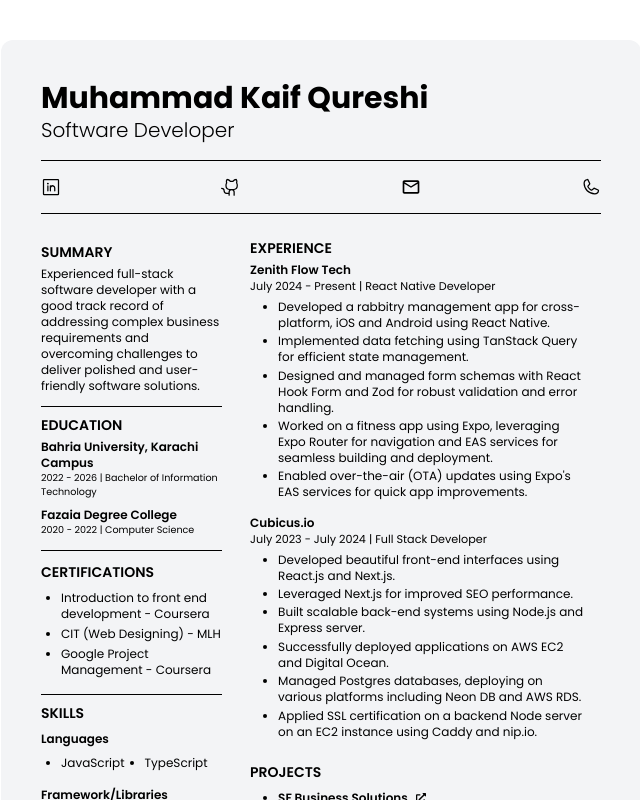
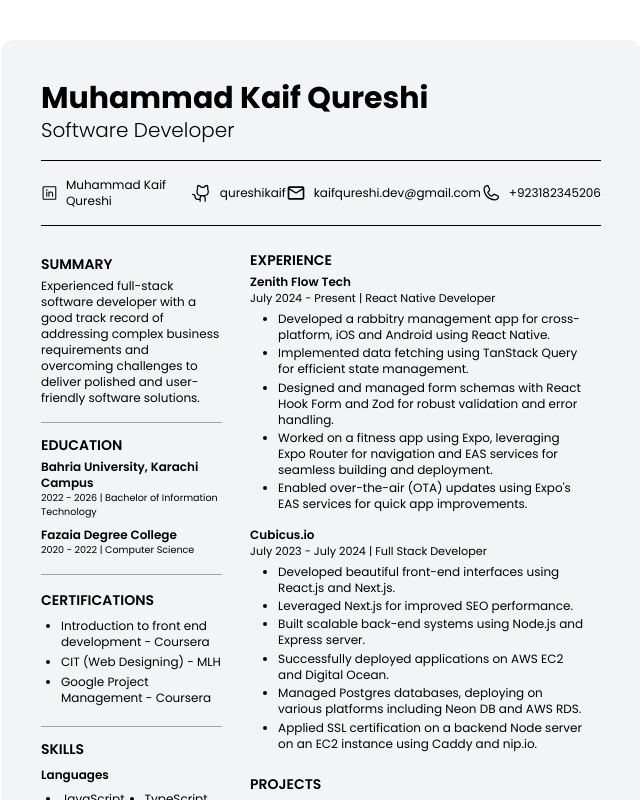
Before and after one commit to qureshikaif/my-resume, a Next.js app: page / in a window 1280 px wide. Shown: the top 800 px of the page, without its empty margins (319-959 px from the left). Built offline with nearby package versions, Linux system fonts and the light colour scheme.

Commit message:
chore: updated content

```diff
--- a/app/page.tsx
+++ b/app/page.tsx
@@ -1,7 +1,7 @@
 import Link from "next/link";
 import Divider from "./components/Divider";
 import { FaExternalLinkAlt } from "react-icons/fa";
-import { PiGithubLogo, PiGlobe, PiLinkedinLogo, PiPhone } from "react-icons/pi";
+import { PiGithubLogo, PiLinkedinLogo, PiPhone } from "react-icons/pi";
 import { MdOutlineMail } from "react-icons/md";
 
 const links = [
@@ -53,11 +53,11 @@
     value: "kaifqureshi.dev@gmail.com",
     url: "mailto:kaifqureshi.dev@gmail.com",
   },
-  {
-    icon: PiGlobe,
-    value: "kaifqureshi.vercel.app",
-    url: "https://kaifqureshi.vercel.app",
-  },
+  // {
+  //   icon: PiGlobe,
+  //   value: "kaifqureshi.vercel.app",
+  //   url: "https://kaifqureshi.vercel.app",
+  // },
   {
     icon: PiPhone,
     value: "+923182345206",
@@ -222,7 +222,7 @@
   {
     name: "Beam Fitness",
     url: "https://drive.google.com/file/d/1bstIH9HEFoKuif-Zar26aD6VgCI8Zvir/view?usp=sharing",
-    techStack: ["Expo | ", "Tanstack Query", "React Hook Form"],
+    techStack: ["Expo | ", "Tanstack Query | ", "React Hook Form"],
     description:
       "Beam Fitness is an app built with Expo, Gorhom BottomSheets, and robust form/data handling via React Hook Form and TanStack Query.",
   },
@@ -248,15 +248,22 @@
           </div>
         </div>
         <Divider className="my-4 h-[1px]" />
-        <div className="flex items-center justify-between mt-1">
-          {linksicons.map((link, index) => (
-            <Link href={link.url} key={index} target="_blank">
+        <div className="flex justify-between">
+          {linksicon.map((link, index) => (
+            <div
+              className="flex flex-row space-x-2 items-center justify-between"
+              key={index}
+            >
               <link.icon className="w-5 h-5" />
-            </Link>
+              <div className="flex items-center flex-grow space-x-2">
+                <Link className="text-xs" href={link.url} target="_blank">
+                  {link.value}
+                </Link>
+              </div>
+            </div>
           ))}
         </div>
         <Divider className="my-4 h-[1px]" />
-
         <div className="flex space-x-4">
           <div className="w-1/3 h-full mt-2">
             <div className="space-y-1 py-1">
@@ -268,7 +275,7 @@
                 software solutions.
               </p>
             </div>
-            <Divider className="my-2 h-[0.5px]" />
+            <Divider className="my-3 h-[0.5px] bg-gray-400" />
 
             <h1 className="uppercase text-sm font-semibold">Education</h1>
             {education.map((edu, index) => (
@@ -296,7 +303,7 @@
                 </div>
               </div>
             ))}
-            <Divider className="my-2 h-[0.5px]" />
+            <Divider className="my-3 h-[0.5px] bg-gray-400" />
             <div className="py-1">
               <h1 className="uppercase text-sm font-semibold">
                 Certifications
@@ -311,7 +318,7 @@
                 ))}
               </ul>
             </div>
-            <Divider className="my-2 h-[0.5px]" />
+            <Divider className="my-3 h-[0.5px] bg-gray-400" />
             <div>
               <h1 className="uppercase text-sm font-semibold my-2">Skills</h1>
               <div className="mb-4">
```
